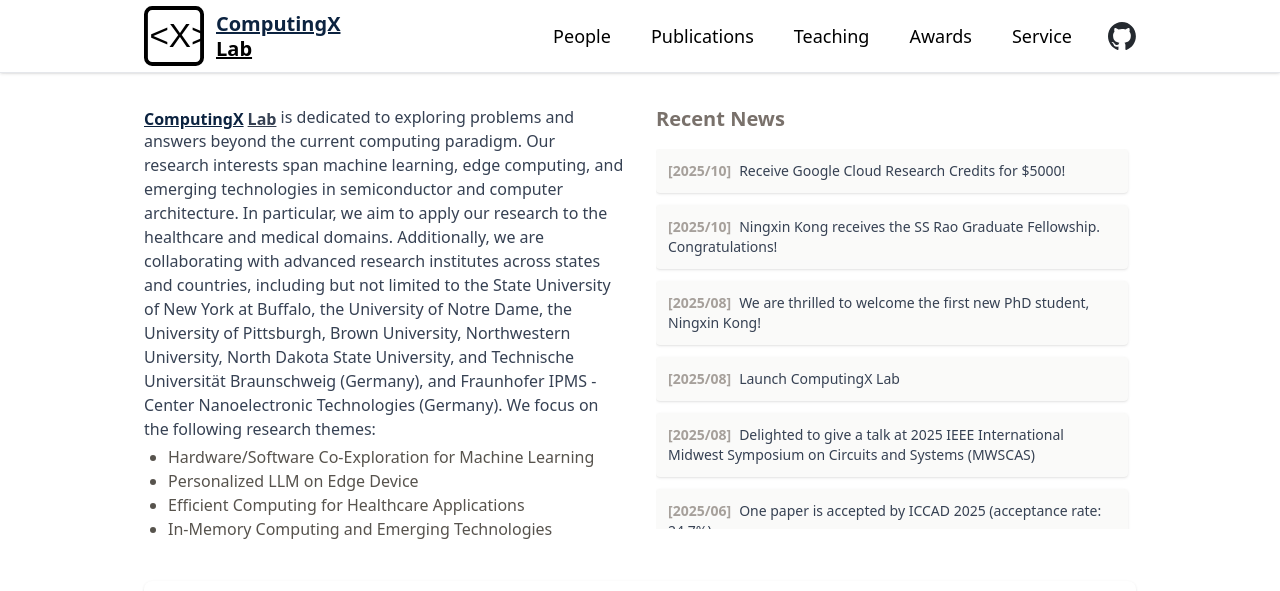
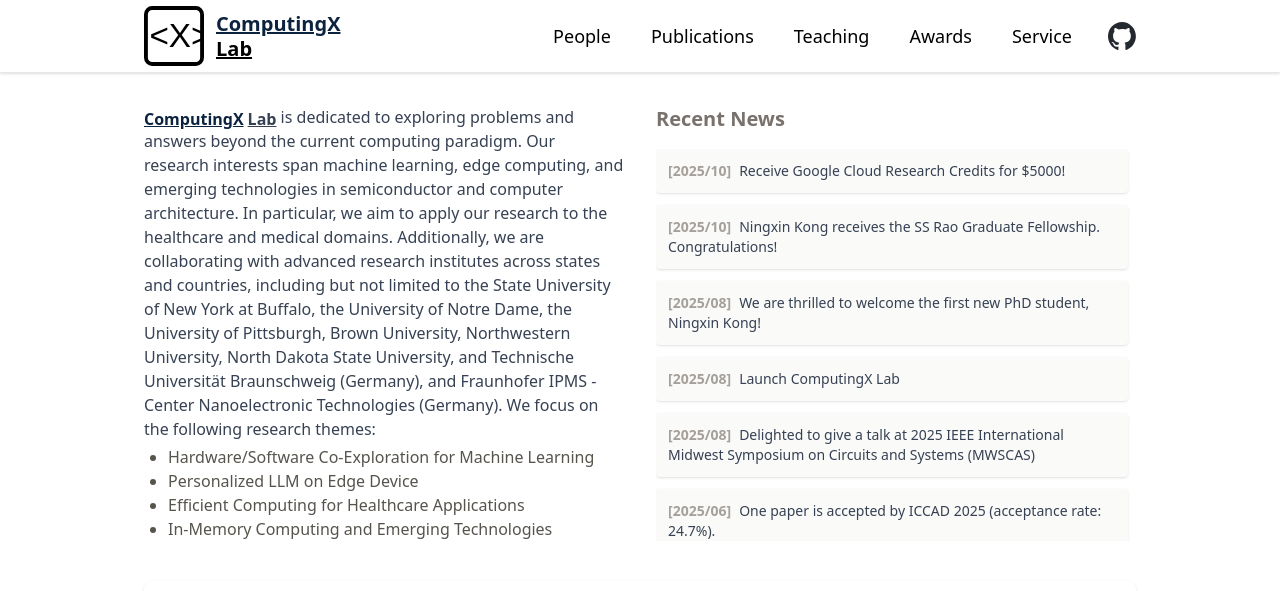
Before and after one commit to computingx-lab/computingx-lab.github.io, a React (Vite) app: page /#/ in a window 1280 px wide. Shown: the top 591 px of the page. Built offline with nearby package versions, Linux system fonts and the light colour scheme; a web font is replaced by a local one.

Commit message:
Increase max height of news section list

```diff
--- a/src/components/Home/NewsSection.tsx
+++ b/src/components/Home/NewsSection.tsx
@@ -4,7 +4,7 @@ import news from "../../data/news.json";
 const NewsSection: React.FC = () => (
     <section className="mb-10">
         <h3 className="text-xl font-semibold text-stone-500 mb-4 text-left">Recent News</h3>
-        <ul className="max-w-4xl mx-auto space-y-3 text-left text-base max-h-95 overflow-y-auto pr-2">
+        <ul className="max-w-4xl mx-auto space-y-3 text-left text-base max-h-98 overflow-y-auto pr-2">
             {news.map((item, idx) => (
                 <li key={idx} className="bg-stone-50 rounded p-3 shadow-sm text-sm">
                     <span className="font-semibold text-stone-400 mr-2">[{item.date}]</span>
```
